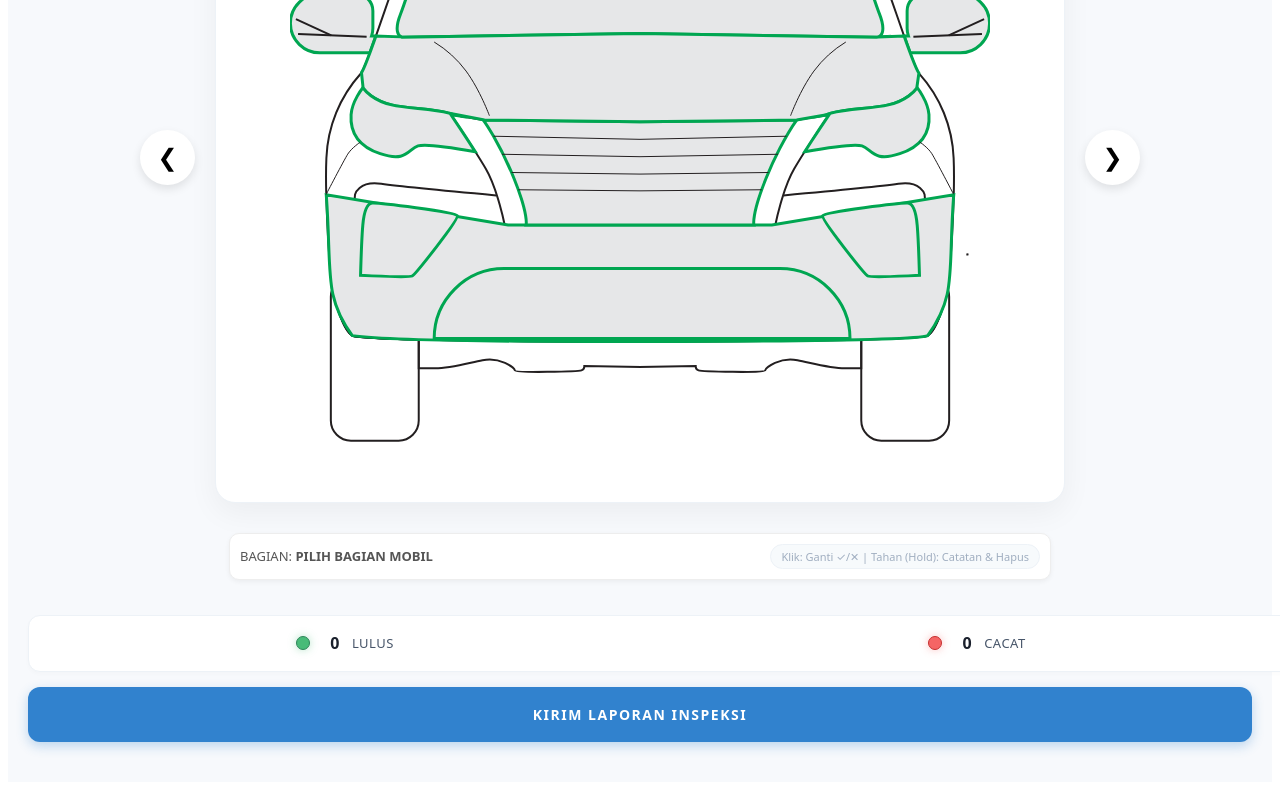
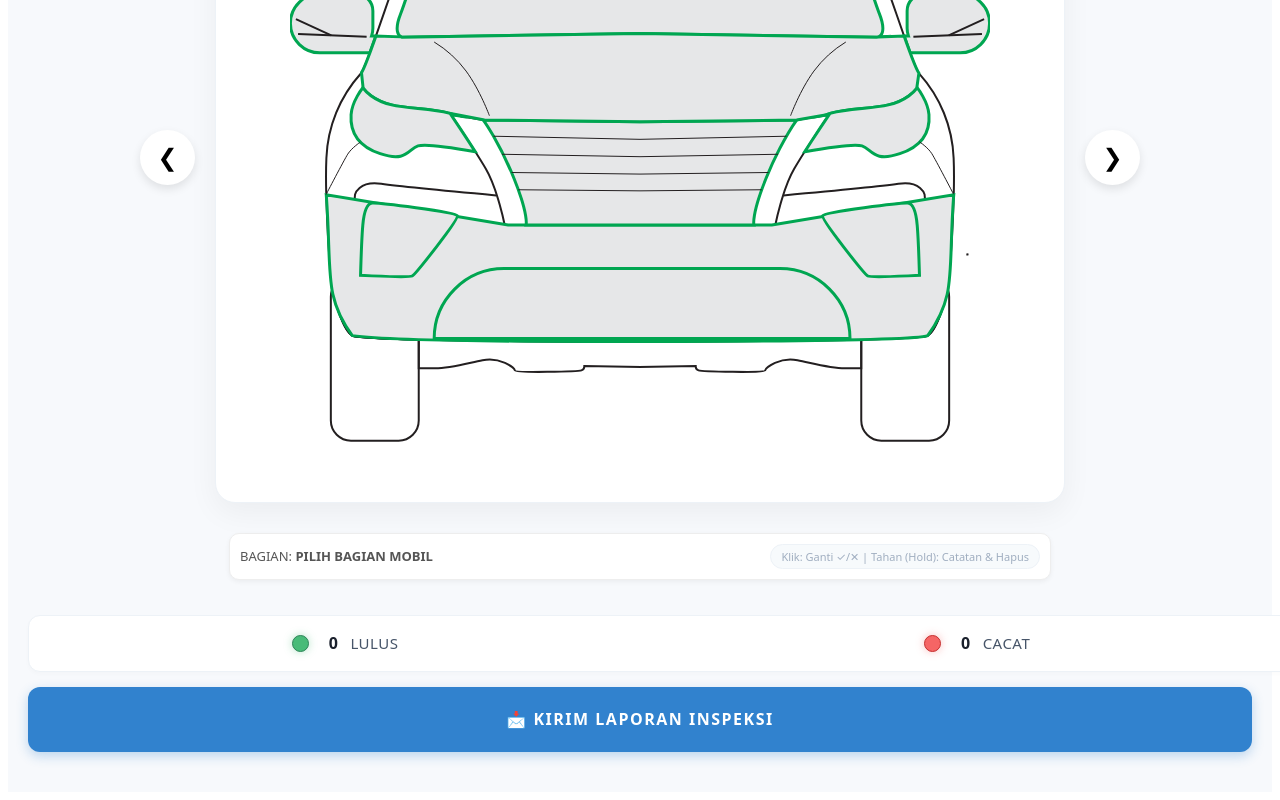
Before and after one commit to DIASANJOY/vehicle-inspection-system, a React (Vite) app: page / in a window 1280 px wide. Shown: the part 311-1111 px from the top of the page. Built offline with nearby package versions, Linux system fonts and the light colour scheme.

Commit message:
UI: Enhance popup notes section with 📩 icon and larger input for better legibility

```diff
--- a/src/Vector.css
+++ b/src/Vector.css
@@ -810,3 +810,49 @@
   border: 1.5px solid #c53030;
   box-shadow: 0 0 8px rgba(245, 101, 101, 0.4);
 }
+
+
+/* PERBESAR IKON & TEKS FOOTER/POPUP */
+.submit-bar {
+  font-size: 16px !important; /* Lebih besar */
+  height: 65px !important; /* Lebih tinggi */
+  gap: 10px;
+}
+
+.stat-item {
+  font-size: 15px !important; /* Lebih jelas */
+}
+
+.popup-textarea {
+  font-size: 15px !important; /* Isi surat lebih besar */
+  min-height: 100px !important;
+}
+
+.dot {
+  width: 15px !important; /* Ikon titik lebih besar */
+  height: 15px !important;
+}
+
+
+/* POPUP NOTES INPUT GROUP */
+.notes-input-group {
+  display: flex;
+  flex-direction: column;
+  gap: 8px;
+  width: 100%;
+}
+
+.notes-label {
+  font-size: 11px;
+  font-weight: 800;
+  color: #4a5568;
+  display: flex;
+  align-items: center;
+  gap: 5px;
+  letter-spacing: 0.5px;
+}
+
+.popup-textarea {
+  border: 2px solid #cbd5e0 !important; /* Garis tepi lebih tegas */
+  border-radius: 10px !important;
+}
--- a/src/Vector.jsx
+++ b/src/Vector.jsx
@@ -308,6 +308,8 @@ const Vector = () => {
                       ))}
                     </div>
 
+                    <div className="notes-input-group">
+                      <label className="notes-label">📩 ISI CATATAN / KOMPLAIN:</label>
                       <textarea
                         className="popup-textarea"
                         placeholder="Tulis catatan tambahan di sini..."
@@ -315,6 +317,7 @@ const Vector = () => {
                         onChange={(e) => handleNoteChange(activePopup.id, e.target.value)}
                         autoFocus
                       />
+                    </div>
 
                     <div className="popup-footer">
                       <button
@@ -358,7 +361,7 @@ const Vector = () => {
 
         {/* Baris 2: Tombol Aksi */}
         <button className="footer-bar submit-bar" onClick={() => alert("Laporan Terkirim!")}>
-          KIRIM LAPORAN INSPEKSI
+          📩 KIRIM LAPORAN INSPEKSI
         </button>
       </div>
     </div>
```
Lines whose indentation alone changed are shown as unchanged.
